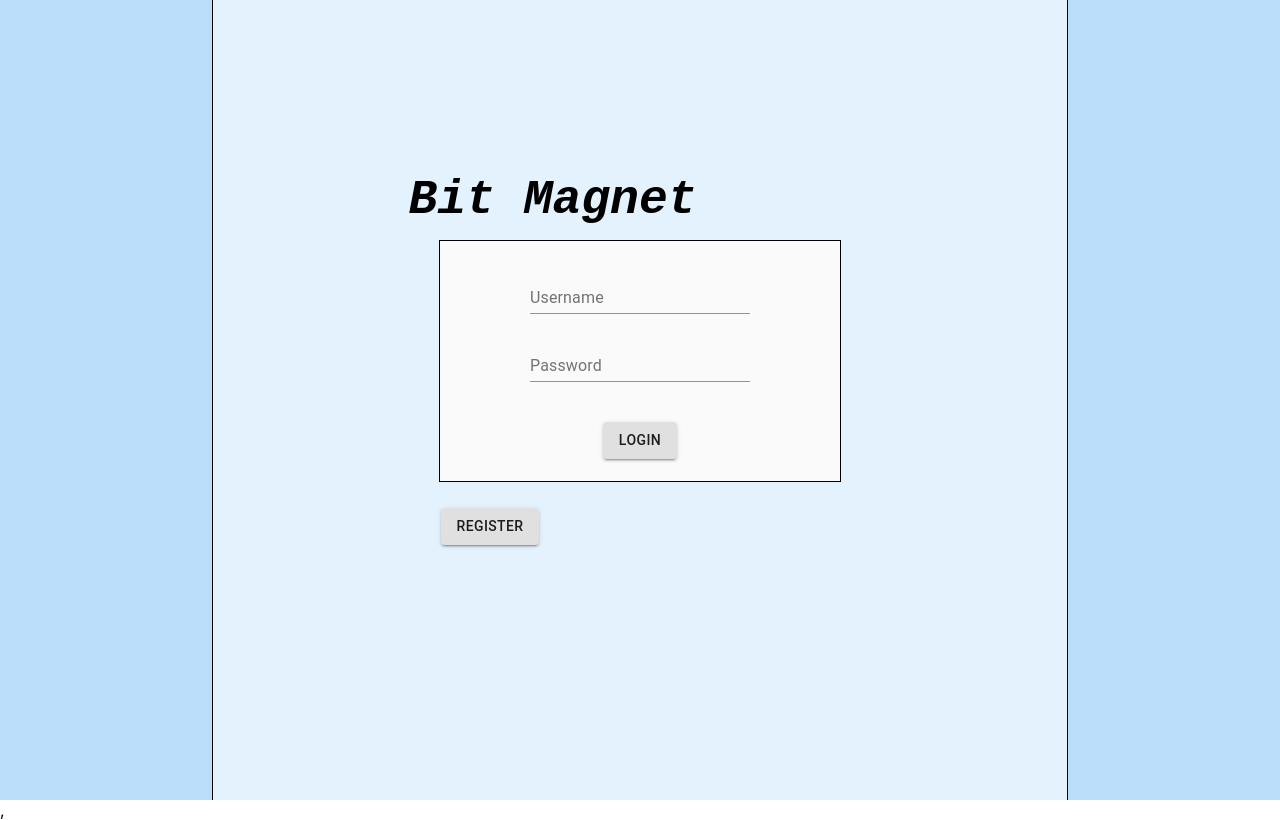
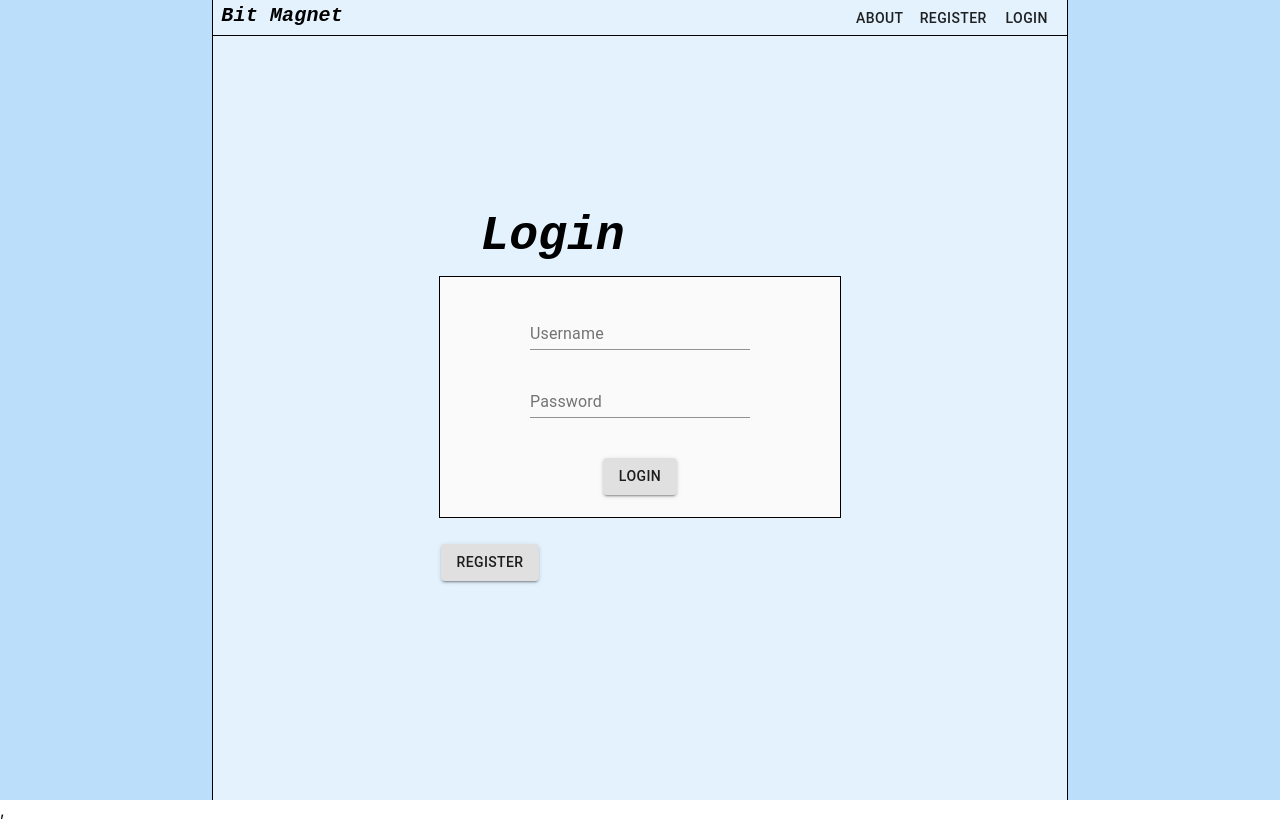
Before and after one commit to jschuckm/BitMagnet, a React (Create React App) app in the folder Frontend/my-app/: page / in a window 1280 px wide. Built offline with nearby package versions, Linux system fonts and the light colour scheme.

Commit message:
headers completed

```diff
--- /dev/null
+++ b/Frontend/my-app/src/About.js
@@ -0,0 +1,79 @@
+import React from 'react';
+
+import blue from '@material-ui/core/colors/blue';
+import grey from '@material-ui/core/colors/grey';
+import { Button, Typography } from '@material-ui/core';
+
+
+import './App.css';
+
+class Login extends React.Component {
+    constructor(props) {
+        super(props);
+    }
+
+
+    render() {
+        return (
+          <div style={{
+            height: window.innerHeight,
+            display: 'flex',
+            backgroundColor: blue[100],
+            flexDirection: 'row',
+            alignItems: 'center',
+            justifyContent: 'center'
+          }}>
+            <div style={{
+              height: window.innerHeight,
+              width: window.innerWidth * 2 / 3,
+              display: 'flex',
+              backgroundColor: blue[50],
+              flexDirection: 'column',
+              alignItems: 'center',
+              borderLeft: '1px solid black',
+              borderRight: '1px solid black'
+            }}>
+              <div style = {{height:"35px",width:"100%",borderBottom:"1px solid black",display:"flex",justifyContent:"space-between"}}>
+              <Typography variant='h6' style={{fontFamily: 'Monospace',position:"relative",left:"1vh",width:"fit-content"}}>
+                <em><b>Bit Magnet</b></em>
+              </Typography>
+              <div style={{position:"relative",right:"1vh"}}>
+              <Button onClick={()=>this.props.history.push('/about')}>
+                About
+              </Button>
+              <Button>
+                Register
+              </Button>
+              <Button onClick={()=>this.props.history.push('/login')}>
+                Login
+              </Button>
+              </div>
+              </div>
+
+
+              <div style={{
+              marginTop: 240,
+              height: 240,
+              width: 400,
+              display: 'flex',
+              backgroundColor: grey[50],
+              flexDirection: 'column',
+              alignItems: 'center',
+              borderLeft: '1px solid black',
+              borderRight: '1px solid black',
+              borderTop: '1px solid black',
+              borderBottom: '1px solid black'
+              }}>
+                <Typography data-testid="title" variant='p' style={{textAlign:"left", margin: "1vh", fontSize:"0.85rem",fontFamily: 'Monospace'}}>
+                <em><b>     Bit Magnet is a social media platform for sharing photos, notes, and drawings with defined user groups. When they create an account, users can start their own boards or be added to existing ones. Members of a group board can upload images, post notes, and design doodles. The platform is a way for members from different groups to stay current on personal events, important reminders, and have fun. Students could treat the site like a school locker, sharing photos and bonding through collaborative content and responses. Family group usage would be like a home fridge, where they could post children’s drawings, report cards, birthday reminders, or personal messages.</b></em>
+              </Typography>
+              </div>
+              <Typography data-testid="title" variant='h3' style={{marginRight: '175px', marginTop: '-310px', fontFamily: 'Monospace'}}>
+                <em><b>About</b></em>
+              </Typography>
+            </div>
+          </div>
+        );
+    }
+}
+export default Login;
--- a/Frontend/my-app/src/App.js
+++ b/Frontend/my-app/src/App.js
@@ -3,6 +3,7 @@ import {Switch, Route, Link} from 'react-router-dom';
 import Login from "./Login"
 import BoardSelection from "./BoardSelection"
 import Board from "./Board"
+import About from "./About"
 
 class App extends Component {
   render() {
@@ -14,6 +15,7 @@ class App extends Component {
             <Route path="/login" component={Login} />
             <Route path="/boardselection" component={BoardSelection} />
             <Route path="/board/:boardName" component={Board} />
+            <Route path="/about" component={About} />
           </Switch>
         </div>
     );
--- a/Frontend/my-app/src/Board.js
+++ b/Frontend/my-app/src/Board.js
@@ -387,7 +387,7 @@ class Board extends React.Component {
               borderRight: '1px solid black',
               position: "relative",
             }}>
-              <div style = {{height:"5vh",width:"100%",borderBottom:"1px solid black",display:"flex",justifyContent:"space-between"}}>
+              <div style = {{height:"35px",width:"100%",borderBottom:"1px solid black",display:"flex",justifyContent:"space-between"}}>
               <Typography variant='h6' style={{fontFamily: 'Monospace',position:"relative",left:"1vh",width:"fit-content"}}>
                 <em><b>Bit Magnet</b></em>
               </Typography>
--- a/Frontend/my-app/src/BoardSelection.js
+++ b/Frontend/my-app/src/BoardSelection.js
@@ -484,9 +484,14 @@ class BoardSelection extends React.Component {
                   </Button>
                 </DialogActions>
               </Dialog>
-              <Button style={{marginLeft: '750px', marginTop: '10px'}} onClick={this.handleOpenLogoutDialog}>
+              <div style = {{height:"35px",width:"100%",borderBottom:"1px solid black",display:"flex",justifyContent:"space-between"}}>
+              <Typography variant='h6' style={{fontFamily: 'Monospace',position:"relative",left:"1vh",width:"fit-content"}}>
+                <em><b>Bit Magnet</b></em>
+              </Typography>
+              <Button style={{position:"relative",right:"1vh"}} onClick={this.handleOpenLogoutDialog}>
                 Logout
               </Button>
+              </div>
               <Typography variant='h3' style={{marginRight: '236px', marginTop: '60px', fontFamily: 'Monospace'}}>
                 <em><b data-testid="title">Boards</b></em>
               </Typography>
--- a/Frontend/my-app/src/Login.js
+++ b/Frontend/my-app/src/Login.js
@@ -5,6 +5,7 @@ import grey from '@material-ui/core/colors/grey';
 import { TextField, Button, Dialog, DialogTitle, DialogContent, DialogActions, Typography, IconButton, Divider } from '@material-ui/core';
 import { Help } from '@material-ui/icons';
 import { Redirect } from "react-router-dom";
+import {Link} from 'react-router-dom';
 
 import './App.css';
 
@@ -141,6 +142,23 @@ class Login extends React.Component {
               borderLeft: '1px solid black',
               borderRight: '1px solid black'
             }}>
+              <div style = {{height:"35px",width:"100%",borderBottom:"1px solid black",display:"flex",justifyContent:"space-between"}}>
+              <Typography variant='h6' style={{fontFamily: 'Monospace',position:"relative",left:"1vh",width:"fit-content"}}>
+                <em><b>Bit Magnet</b></em>
+              </Typography>
+              <div style={{position:"relative",right:"1vh"}}>
+              <Button onClick={()=>this.props.history.push('/about')}>
+                About
+              </Button>
+              <Button>
+                Register
+              </Button>
+              <Button onClick={()=>this.props.history.push('/login')}>
+                Login
+              </Button>
+              </div>
+              </div>
+
               <Dialog open={this.state.openDialog} onClose={this.handleCloseDialog}>
                 <DialogTitle data-testid="title2"><u>Register Account</u></DialogTitle>
                 <DialogContent>
@@ -200,7 +218,7 @@ class Login extends React.Component {
                 </Button>
               </div>
               <Typography data-testid="title" variant='h3' style={{marginRight: '175px', marginTop: '-310px', fontFamily: 'Monospace'}}>
-                <em><b>Bit Magnet</b></em>
+                <em><b>Login</b></em>
               </Typography>
               <Button variant="contained" data-testid="registerButton" style={{marginRight: '300px', marginTop: '280px'}} onClick={this.handleOpenDialog}>
                 Register
```
